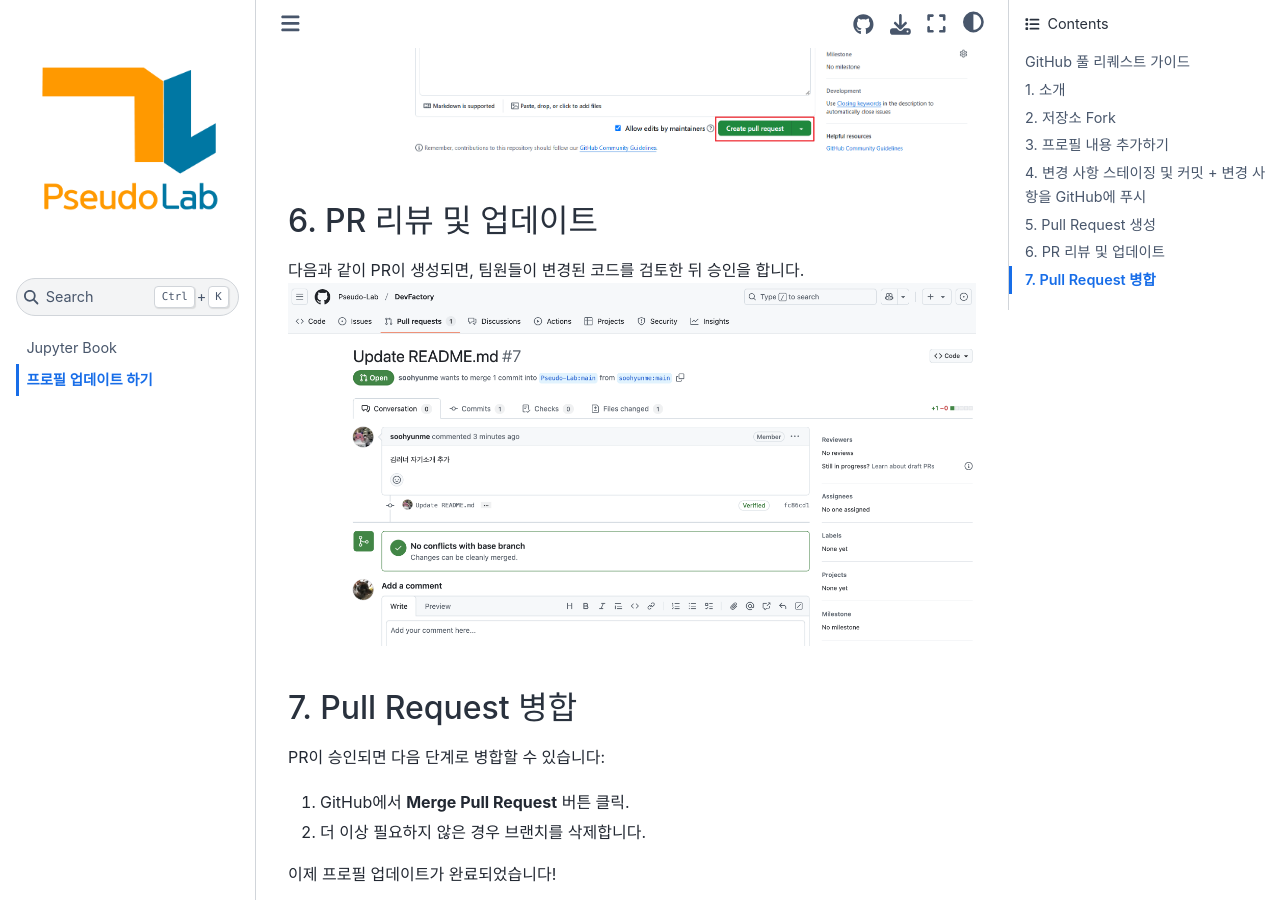
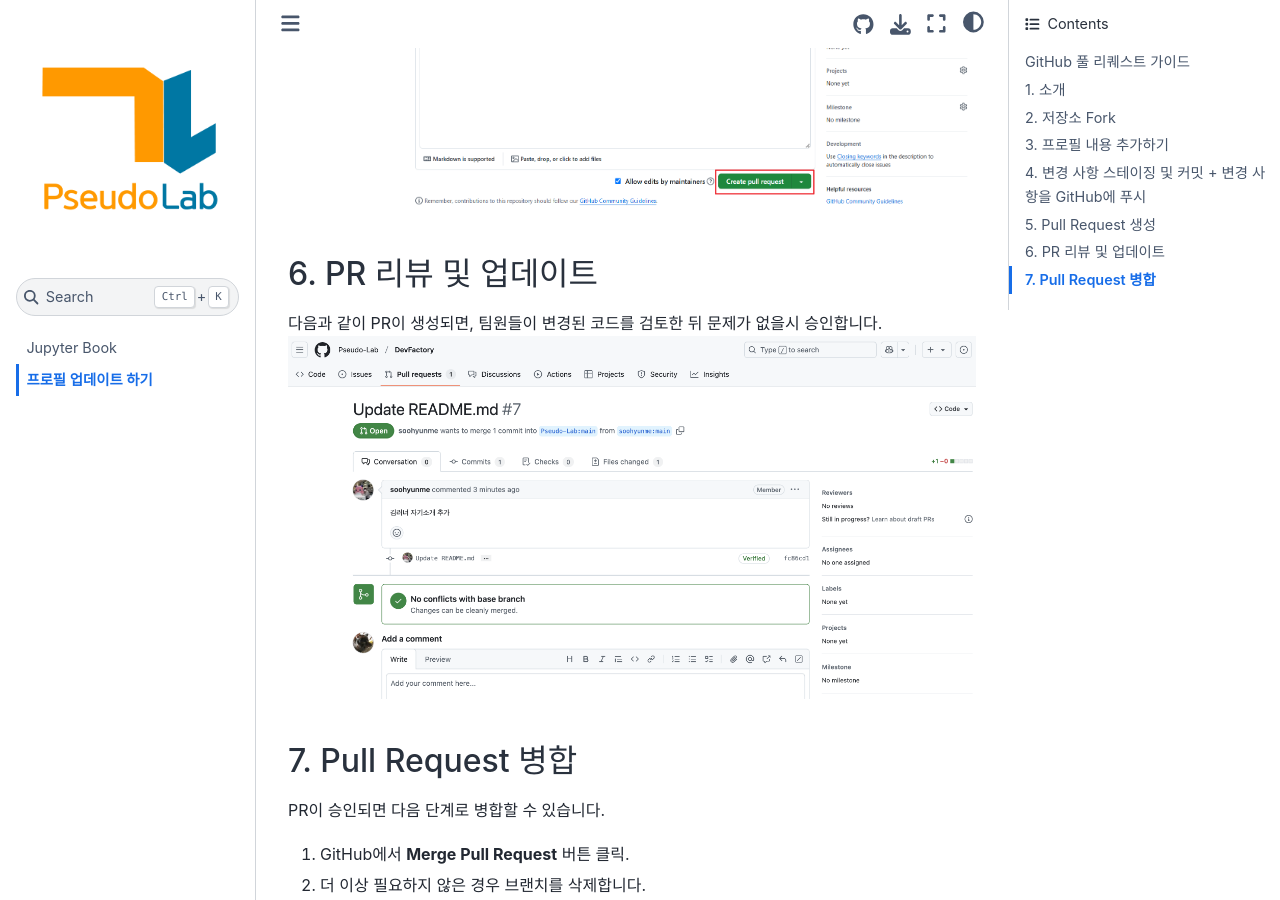
Before and after one commit to Pseudo-Lab/DevFactory, a Jupyter Book: the page built from book/docs/pull_request_guide.md, in a window 1280 px wide and 900 px high, scrolled down 4321 px. Built offline with Jupyter Book 1.0.4 settings and Sphinx 7.4.7 and the Sphinx Book theme 1.1.4, drawn with Linux system fonts in a browser that asks for light colours; some of the changed text lies outside the part shown.

Commit message:
docs: update guide md

```diff
--- a/book/docs/pull_request_guide.md
+++ b/book/docs/pull_request_guide.md
@@ -36,11 +36,13 @@
 2. 오른쪽 상단의 **Fork** 버튼을 클릭합니다.
 ![](../assets/imgs/git-tutorial/git-tutorial-step1.png)
 
-3. **Create Fork** 버튼을 클릭합니다.
+3. **Create fork** 버튼을 클릭합니다.
 ![](../assets/imgs/git-tutorial/git-tutorial-step2.png)
 
 ## 3. 프로필 내용 추가하기
-가장 상위에 있는 README.md 파일을 열고, 프로필 부분에 대한 부분을 찾습니다.
+포크가 완료된 저장소에서 가장 상위에 있는 README.md 파일을 열고, 프로필 부분에 대한 부분을 찾습니다.
+<br>
+(포크가 완료된 저장소는 본인 Github repository에 존재합니다.)
 ![](../assets/imgs/git-tutorial/git-tutorial-step3.png)
 
 프로필 코드 한줄을 복사하고 본인 프로필에 맞게 내용을 수정하시면 됩니다.
@@ -50,7 +52,7 @@
 ![](../assets/imgs/git-tutorial/git-tutorial-step5.png)
 
 ### Badge 만들기
-Badge(Icon)을 생성하려면 다음 사이트를 참고해서 추가하시면 됩니다.
+새로운 Badge(Icon)을 생성하려면 다음 사이트를 참고해서 추가하시면 됩니다.
 https://shields.io/
 
 ## 4. 변경 사항 스테이징 및 커밋 + 변경 사항을 GitHub에 푸시
@@ -69,11 +71,11 @@
 ![](../assets/imgs/git-tutorial/git-tutorial-step9.png)
 
 ## 6. PR 리뷰 및 업데이트
-다음과 같이 PR이 생성되면, 팀원들이 변경된 코드를 검토한 뒤 승인을 합니다.
+다음과 같이 PR이 생성되면, 팀원들이 변경된 코드를 검토한 뒤 문제가 없을시 승인합니다.
 ![](../assets/imgs/git-tutorial/git-tutorial-step10.png)
 
 ## 7. Pull Request 병합
-PR이 승인되면 다음 단계로 병합할 수 있습니다:
+PR이 승인되면 다음 단계로 병합할 수 있습니다.
 1. GitHub에서 **Merge Pull Request** 버튼 클릭.
 2. 더 이상 필요하지 않은 경우 브랜치를 삭제합니다.
 
```
